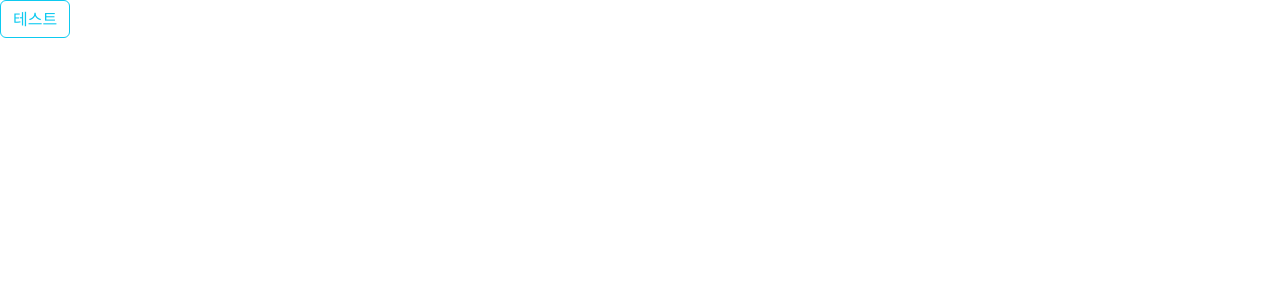
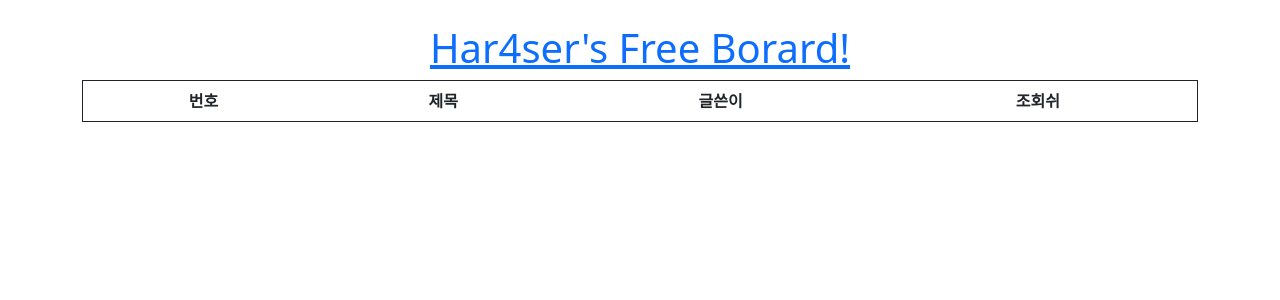
Before and after one commit to daebeobkim/database_project, a Flask app: page / in a window 1280 px wide. Before the commit the part shown is almost empty. Shown: the top 300 px of the page. Run offline with Flask 3, Linux system fonts and the light colour scheme; lists and menus that the app fills with data are empty.

Commit message:
Update index.html

```diff
--- a/한이음 프로젝트/templates/index.html
+++ b/한이음 프로젝트/templates/index.html
@@ -7,9 +7,33 @@
     <link href="https://cdn.jsdelivr.net/npm/bootstrap@5.3.0/dist/css/bootstrap.min.css" rel="stylesheet" integrity="sha384-9ndCyUaIbzAi2FUVXJi0CjmCapSmO7SnpJef0486qhLnuZ2cdeRhO02iuK6FUUVM" crossorigin="anonymous">
 </head>
 <body>
-    <button type="button" class="btn btn-outline-info">테스트</button>
+    <div class="container">
+        <br>
+        <h1 class = "text-center"><a href="#">Har4ser's Free Borard!</a></h1>
+    <table class="table table-hover table-striped text-center" style="border: 1px solid;">
+        <thead>
+            <tr>
+                <th>번호</th>
+                <th>제목</th>
+                <th>글쓴이</th>
+                <th>조회쉬</th>
+            </tr>
+        </thead>
+        <tbody>
+            {% for i in data_list %}
+            <tr>
+                <td>{{ i[0] }}</td>
+                <td>{{ i[1] }}</td>
+                <td>{{ i[2] }}</td>
+                <td>{{ i[3] }}</td>
+            </tr>
+            {% endfor %}
+        </tbody>
+    </div>
+    </table>
     <script src="https://cdn.jsdelivr.net/npm/bootstrap@5.3.0/dist/js/bootstrap.bundle.min.js" integrity="sha384-geWF76RCwLtnZ8qwWowPQNguL3RmwHVBC9FhGdlKrxdiJJigb/j/68SIy3Te4Bkz" crossorigin="anonymous"></script>
     <script src="https://cdn.jsdelivr.net/npm/@popperjs/core@2.11.8/dist/umd/popper.min.js" integrity="sha384-I7E8VVD/ismYTF4hNIPjVp/Zjvgyol6VFvRkX/vR+Vc4jQkC+hVqc2pM8ODewa9r" crossorigin="anonymous"></script>
     <script src="https://cdn.jsdelivr.net/npm/bootstrap@5.3.0/dist/js/bootstrap.min.js" integrity="sha384-fbbOQedDUMZZ5KreZpsbe1LCZPVmfTnH7ois6mU1QK+m14rQ1l2bGBq41eYeM/fS" crossorigin="anonymous"></script>
+
 </body>
 </html>
```
